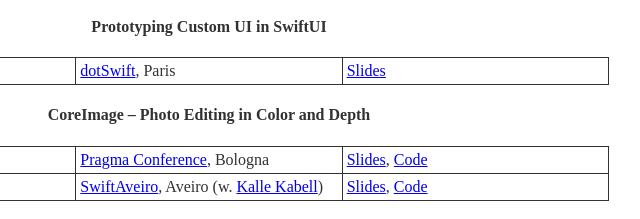
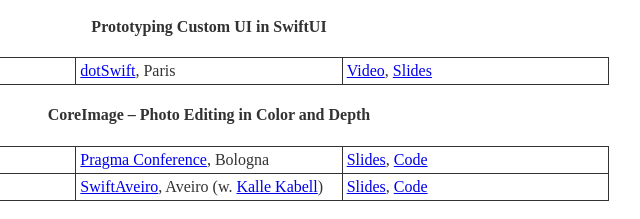
Before and after one commit to duemunk/website, a plain HTML site: page index.html in a window 1280 px wide. Shown: the part 562-781 px from the top of the page, 431-1071 px from the left. Drawn offline with Linux system fonts and the light colour scheme.

Commit message:
Add dotSwift video

```diff
--- a/index.html
+++ b/index.html
@@ -113,6 +113,8 @@
                     <td>February 3, 2020</td>
                     <td><a href="https://2020.dotswift.io">dotSwift</a>, Paris</td>
                     <td>
+                        <a
+                            href="https://www.dotconferences.com/2020/02/tobias-due-munk-prototyping-custom-ui-in-swiftui">Video</a>,
                         <a href="talks/2020-01-03_Prototyping-Custom-UI-in-SwiftUI_dotSwift.pdf">
                             Slides
                         </a>
```
